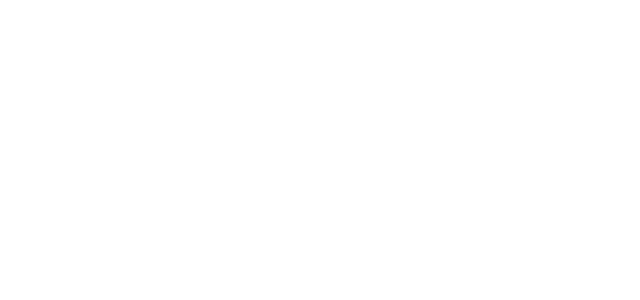
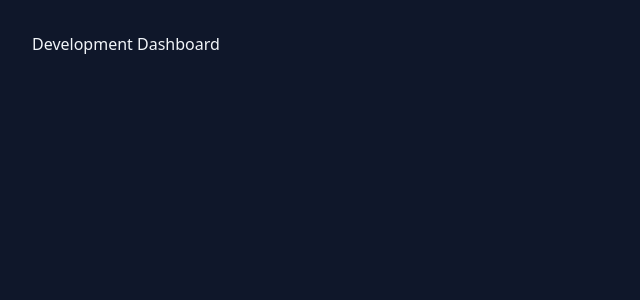
Before and after one commit to gaiabulbanix/react-dev-dashboard, a React (Vite) app: page / in a window 1280 px wide. Shown: the top 300 px of the page, without its empty margins (0-640 px from the left). Built offline with nearby package versions, Linux system fonts and the light colour scheme.

Commit message:
feat: created initial page backdrop and inserted color scheme from previous projects

```diff
--- a/src/App.jsx
+++ b/src/App.jsx
@@ -1,3 +1,18 @@
+import { useState } from 'react';
+
+// **Color Scheme**
+// -dark mode: bg-slate-900 text-slate-100
+// -dark mode accent: border-teal-800
+// -light mode: bg-slate-100 text-slate-900
+// - primary: 'bg-slate-100 text-slate-900',
+// - secondary: 'bg-slate-900 text-slate-100',
+// - danger: 'bg-red-500 text-slate-900 font-bold',
+// *use slightly lower/higher values where needed for contrast (200)
+
 export default function App() {
-  return ('');
-}
+  return (
+    <div className="p-8 min-h-screen bg-slate-900 text-slate-100">
+      <h1>Development Dashboard</h1>
+    </div>
+  );
+};
```
Also changed, not shown: eslint.config.js (line endings or trailing spaces).
